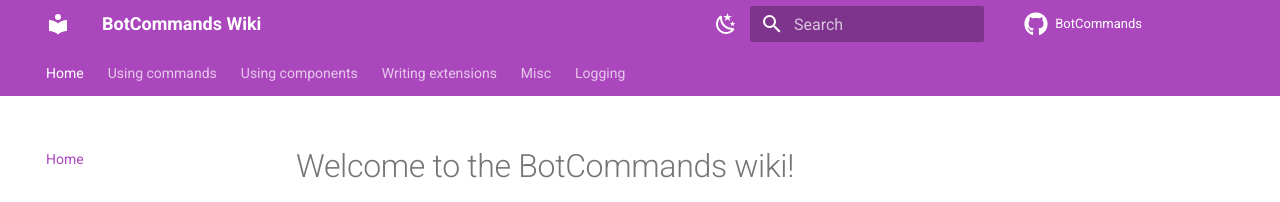
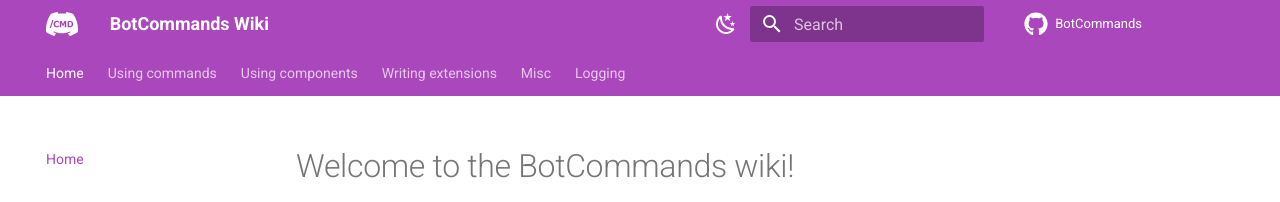
Before and after one commit to freya022/BotCommands-Wiki, an MkDocs documentation site: the page built from docs/index.md, in a window 1280 px wide. Shown: the top 202 px of the page. Built offline with MkDocs 1.6.1 and Material for MkDocs 9.7.7, drawn with Linux system fonts in a browser that asks for light colours; comment, search, counter and statistics services are not loaded.

Commit message:
Add logo and favicon

```diff
--- a/mkdocs.yml
+++ b/mkdocs.yml
@@ -8,6 +8,8 @@ theme:
     - toc.integrate # Integrated Table Of Contents (shows #, ##... sections)
     - content.code.annotate # Annotations on lines of codeicon:
   name: material
+  logo: assets/logo-transparent.svg
+  favicon: assets/logo-round.svg
   icon:
     repo: fontawesome/brands/github
   palette:
```
Also changed, not shown: docs/assets/logo-round.svg (added), docs/assets/logo-transparent.svg (added).
